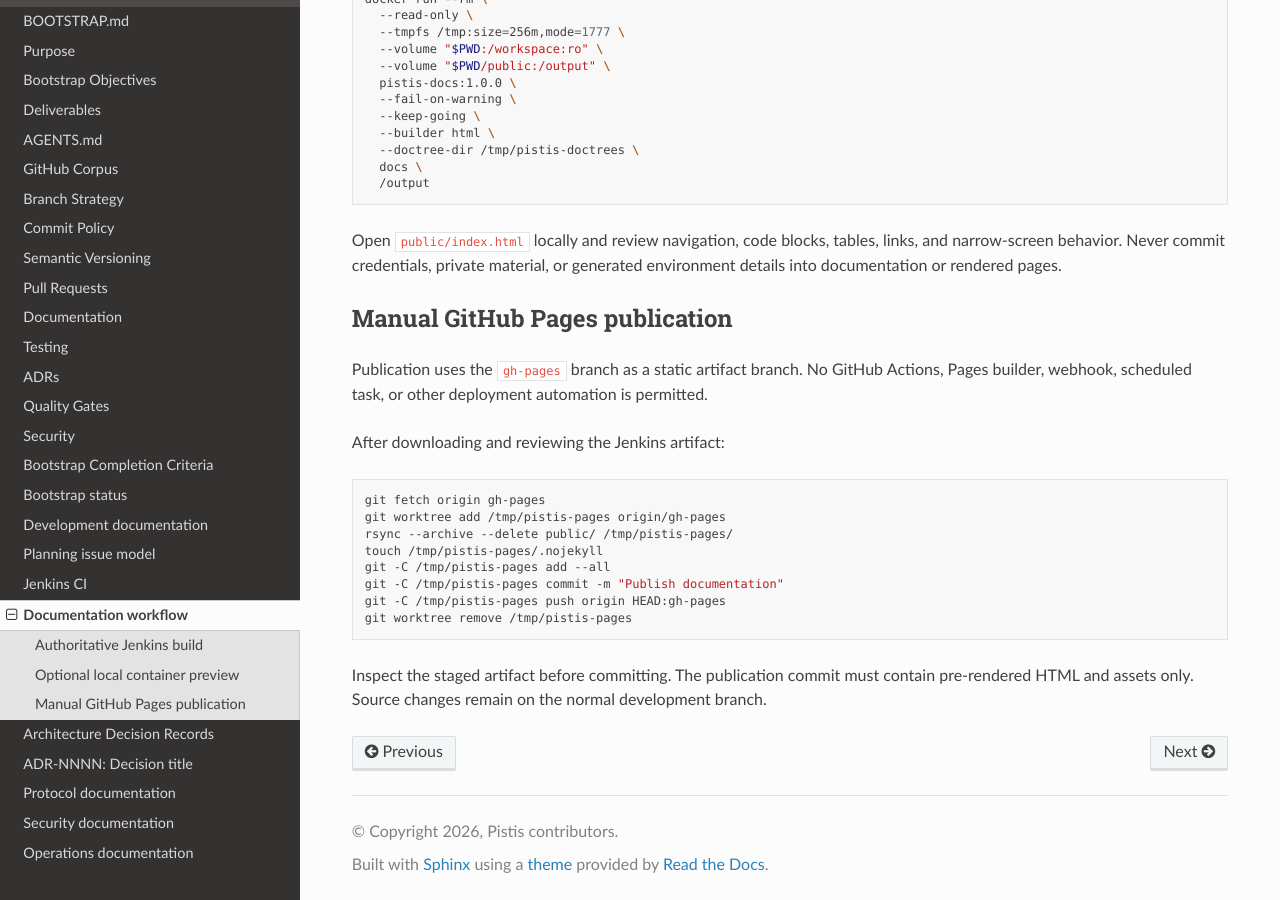
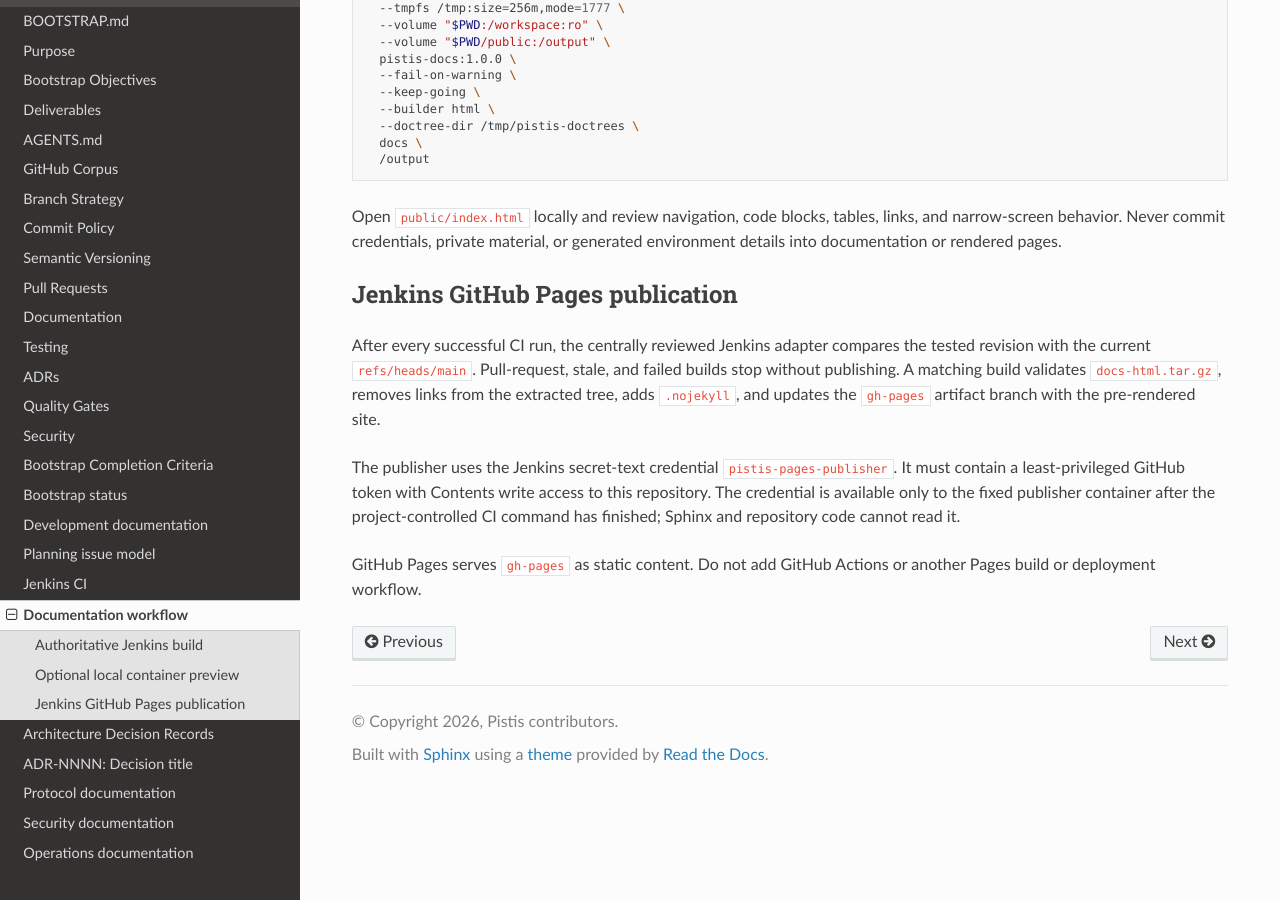
Before and after one commit to sagrudd/pistis, a Sphinx documentation site: the page built from docs/development/documentation.md, in a window 1280 px wide and 900 px high, scrolled down 1085 px. Built offline with Sphinx 7.4.7 and the Read the Docs theme 3.1.0, drawn with Linux system fonts in a browser that asks for light colours; the version number could not be read and is left out; some of the changed text lies outside the part shown.

Commit message:
Publish documentation through Jenkins

````diff
--- a/docs/development/documentation.md
+++ b/docs/development/documentation.md
@@ -15,8 +15,7 @@ documentation builder. Its reviewed task:
 - keeps doctrees outside the publication directory; and
 - retains `docs-html.tar.gz` in the Expedition dossier.
 
-Jenkins validates and packages documentation but never publishes it. Obtain the
-reviewed artifact from the Base Camp portal or CLI:
+Jenkins packages the reviewed artifact in the Base Camp dossier:
 
 ```sh
 expedition expedition-artifact \
@@ -27,8 +26,7 @@ mkdir -p public
 tar --extract --gzip --file docs-html.tar.gz --directory public
 ```
 
-Inspect the dossier acceptance result and verify the artifact digest before
-publication.
+Use this retrieval flow for inspection, audit, or recovery.
 
 ## Optional local container preview
 
@@ -65,25 +63,19 @@ Open `public/index.html` locally and review navigation, code blocks, tables,
 links, and narrow-screen behavior. Never commit credentials, private material,
 or generated environment details into documentation or rendered pages.
 
-## Manual GitHub Pages publication
+## Jenkins GitHub Pages publication
 
-Publication uses the `gh-pages` branch as a static artifact branch. No GitHub
-Actions, Pages builder, webhook, scheduled task, or other deployment automation
-is permitted.
+After every successful CI run, the centrally reviewed Jenkins adapter compares
+the tested revision with the current `refs/heads/main`. Pull-request, stale, and
+failed builds stop without publishing. A matching build validates
+`docs-html.tar.gz`, removes links from the extracted tree, adds `.nojekyll`, and
+updates the `gh-pages` artifact branch with the pre-rendered site.
 
-After downloading and reviewing the Jenkins artifact:
+The publisher uses the Jenkins secret-text credential
+`pistis-pages-publisher`. It must contain a least-privileged GitHub token with
+Contents write access to this repository. The credential is available only to
+the fixed publisher container after the project-controlled CI command has
+finished; Sphinx and repository code cannot read it.
 
-```sh
-git fetch origin gh-pages
-git worktree add /tmp/pistis-pages origin/gh-pages
-rsync --archive --delete public/ /tmp/pistis-pages/
-touch /tmp/pistis-pages/.nojekyll
-git -C /tmp/pistis-pages add --all
-git -C /tmp/pistis-pages commit -m "Publish documentation"
-git -C /tmp/pistis-pages push origin HEAD:gh-pages
-git worktree remove /tmp/pistis-pages
-```
-
-Inspect the staged artifact before committing. The publication commit must
-contain pre-rendered HTML and assets only. Source changes remain on the normal
-development branch.
+GitHub Pages serves `gh-pages` as static content. Do not add GitHub Actions or
+another Pages build or deployment workflow.
````
Also changed, not shown: AGENTS.md (+5 -3 lines), CONTRIBUTING.md (+3 -2 lines), docs/BOOTSTRAP.md (+7 -0 lines), docs/README.md (+1 -1 lines), docs/development/jenkins-ci.md (+6 -0 lines).
